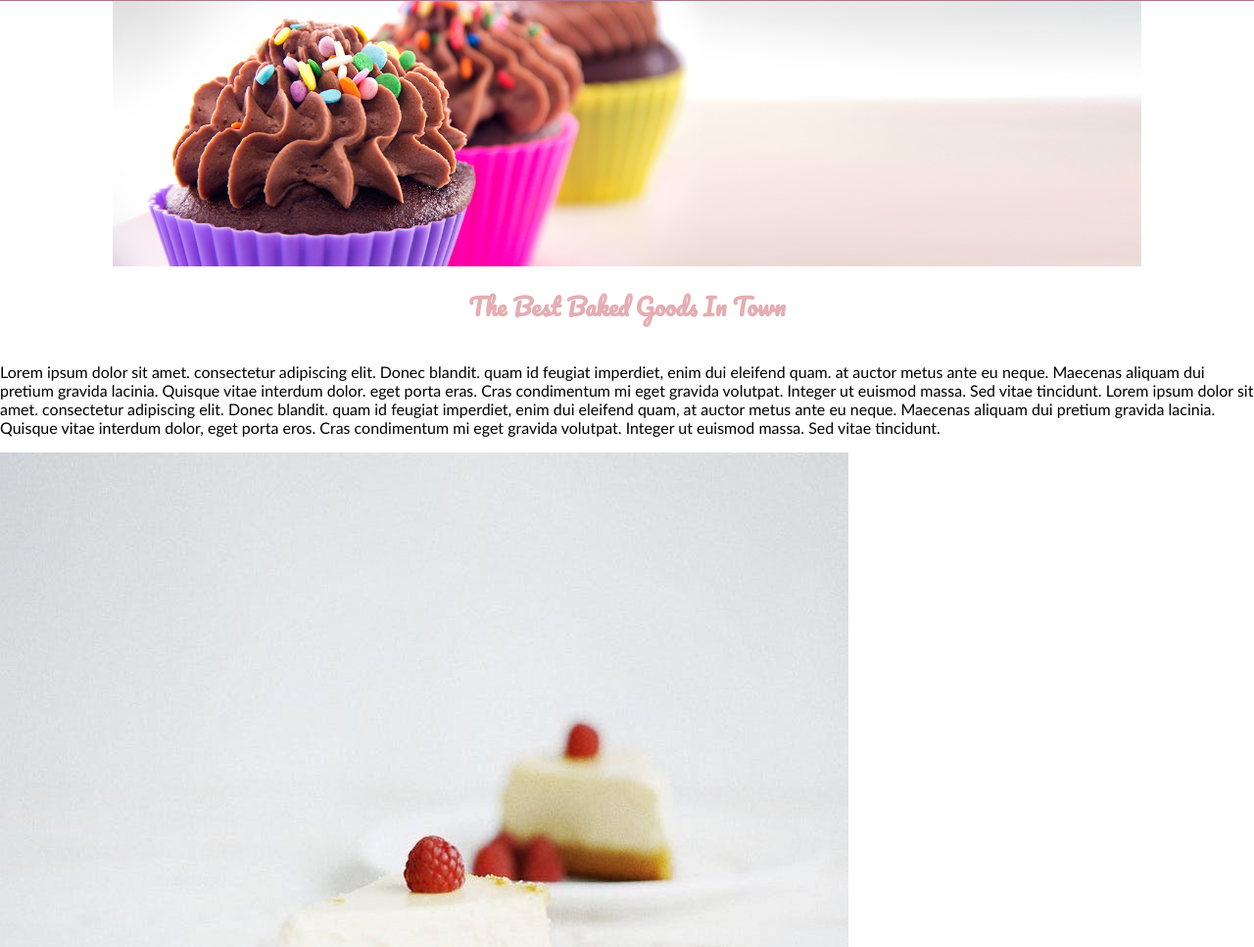
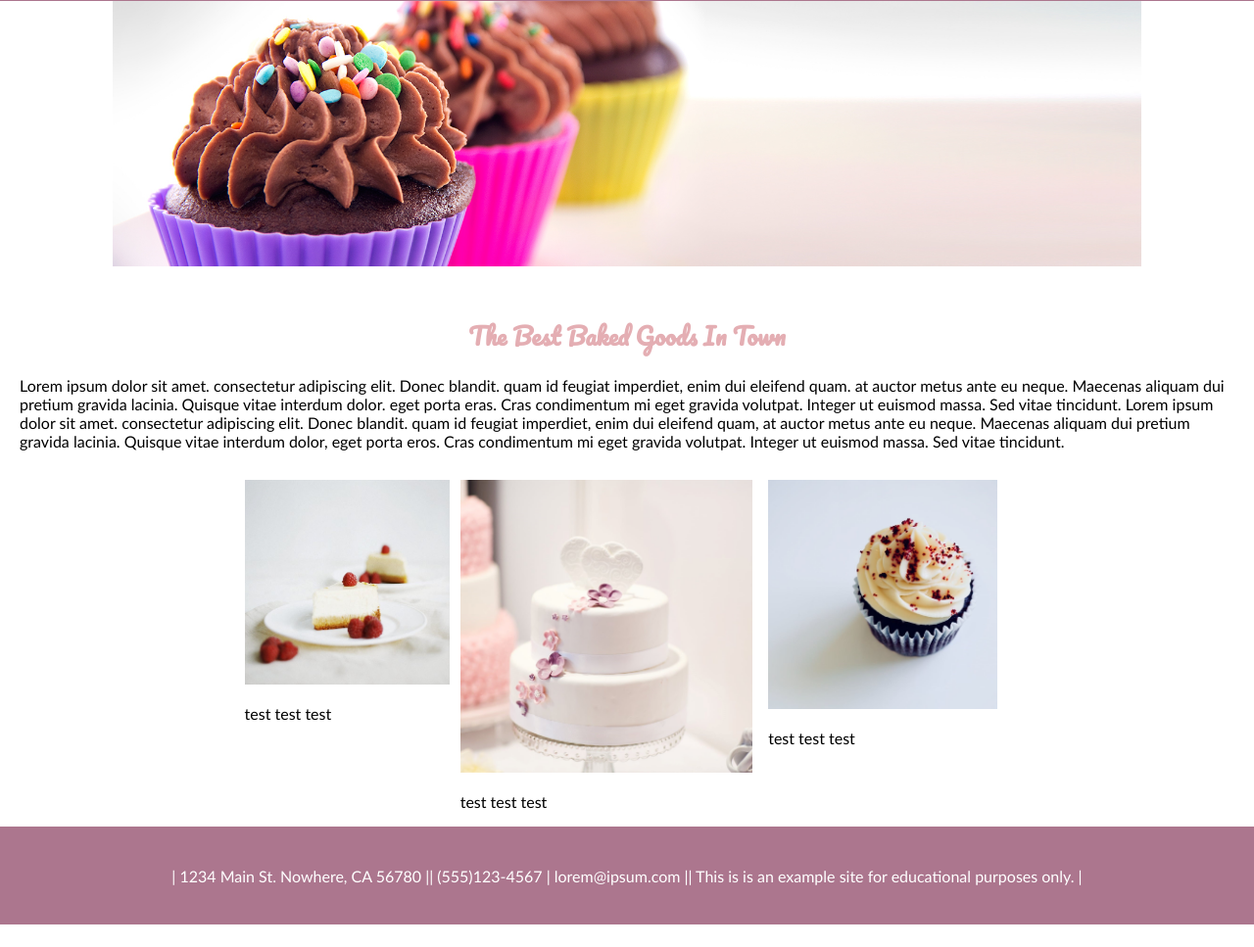
Before and after one commit to wholesomet/M9_MCLAUGHLIN_SHANNON, a plain HTML site: page index.html in a window 1280 px wide. Shown: the part 193-1160 px from the top of the page at 98% size. After the commit the page ends 1137 px from the top, so only its background shows below. Drawn offline with Linux system fonts and the light colour scheme.

Commit message:
added second unfinished version of html and css

```diff
--- a/index.html
+++ b/index.html
@@ -29,11 +29,20 @@
 		<p>Lorem ipsum dolor sit amet. consectetur adipiscing elit. Donec blandit. quam id feugiat imperdiet, enim dui eleifend quam. at auctor metus ante eu neque. Maecenas aliquam dui pretium gravida lacinia. Quisque vitae interdum dolor. eget porta eras. Cras condimentum mi eget gravida volutpat. Integer ut euismod massa. Sed vitae tincidunt. Lorem ipsum dolor sit amet. consectetur adipiscing elit. Donec blandit. quam id feugiat imperdiet, enim dui eleifend quam, at auctor metus ante eu neque. Maecenas aliquam dui pretium gravida lacinia. Quisque vitae interdum dolor, eget porta eros. Cras condimentum mi eget gravida volutpat. Integer ut euismod massa. Sed vitae tincidunt.</p>
 
 		<div class="row-of-three">
-			<img alt="two cheesecakes with raspberries" src="https://github.com/wholesomet/M9_MCLAUGHLIN_SHANNON/blob/main/cheesecake.jpeg?raw=true" class="cheesecake">
+			<div class="card">
+				<img alt="two cheesecakes with raspberries" src="https://github.com/wholesomet/M9_MCLAUGHLIN_SHANNON/blob/main/cheesecake.jpeg?raw=true" class="cheesecake">
+				<p>test test test</p>
+			</div>
 
-			<img alt="a white fancy cake" src="https://github.com/wholesomet/M9_MCLAUGHLIN_SHANNON/blob/main/wedding-cake.jpeg?raw=true" class="cake">
+			<div class="card">
+				<img alt="a white fancy cake" src="https://github.com/wholesomet/M9_MCLAUGHLIN_SHANNON/blob/main/wedding-cake.jpeg?raw=true" class="cake">
+				<p>test test test</p>
+			</div>
 
-			<img alt="a singular cupcake" src="https://github.com/wholesomet/M9_MCLAUGHLIN_SHANNON/blob/main/cupcake.jpeg?raw=true" class="one-cupcake">
+			<div class="card">
+				<img alt="a singular cupcake" src="https://github.com/wholesomet/M9_MCLAUGHLIN_SHANNON/blob/main/cupcake.jpeg?raw=true" class="one-cupcake">
+				<p>test test test</p>
+			</div>
 		</div>
 
 
--- a/week9css.css
+++ b/week9css.css
@@ -57,7 +57,7 @@ body {
 	margin: 0px 0px;
 }
 
-.images {
+main {
 	display: flex;
 	justify-content: center;
 	flex-direction: column;
@@ -65,10 +65,39 @@ body {
     flex-wrap: wrap;
     align-items: center;
 }
-	.cupcakes {
+	main > .cupcakes {
 		height: auto;
 		width: 82%;
 	}
+
+h2 {
+	margin-top: 50px;
+}
+
+main > p {
+	/*top right bottom left*/
+	margin: 0px 20px 30px 20px;
+}
+
+.row-of-three {
+	display: flex;
+	width: 61%;
+}
+	.card {
+		margin-block-start: 0em;
+		margin-block-end: 0em;
+		margin-inline-end: 0px;
+
+	}
+		.card img{
+			width: 95%;
+			height: auto;
+			margin-right: 37px;
+			text-align: center;
+		}
+		.card img.cake {
+
+		}
 
 
 /*******************************************************************
```
